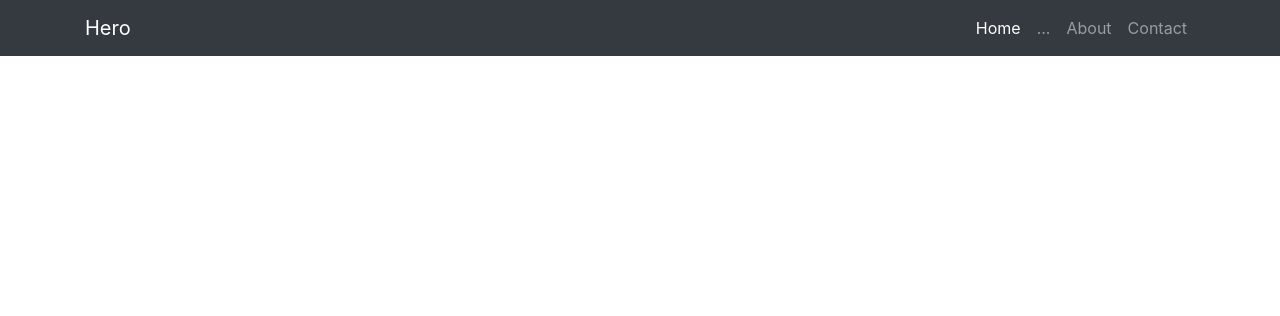
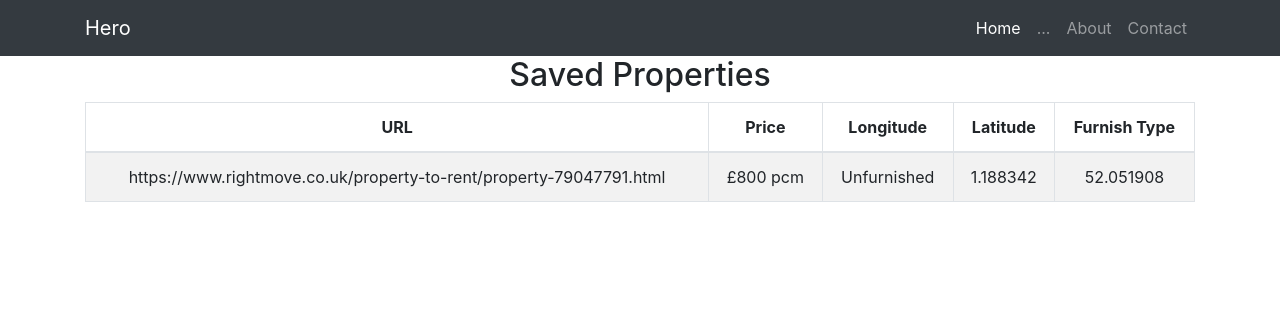
Before and after one commit to mabely/project_hero, a Flask app: page /properties in a window 1280 px wide. Shown: the top 316 px of the page. Run offline with Flask 2, Linux system fonts and the light colour scheme; data comes from the database, SQL or seed files in the repository; some libraries are stand-ins or nearby versions.

Commit message:
Adds db query results and to be displayed in table on webapp

```diff
--- a/db.py
+++ b/db.py
@@ -37,9 +37,9 @@ def add_property_to_db(scraped_data_dict, cursor, connection):
         print('Nothing to add to db')
 
 def query_db(cursor, connection):
-    c, conn = connect_db()
+    # c, conn = connect_db()
     cursor.execute('SELECT * FROM saved_properties;')
-    properties = c.fetchall()
+    properties = cursor.fetchall()
     return properties
 
 if __name__ == '__main__':
--- a/main.py
+++ b/main.py
@@ -10,6 +10,8 @@ def return_db():
     conn.close()
 
     return properties
+# Seems to return empty list only
+
 
 # for slack integration
 return_db()
--- a/templates/pages/properties.html
+++ b/templates/pages/properties.html
@@ -1,6 +1,8 @@
 {% extends "layouts/base.html" %}
 
 {% block content %}
+
+<h2>Saved Properties</h2>
 
 <!-- <div class="jumbotron">
     <form action="/" method="POST">
@@ -28,7 +30,7 @@
 </div> -->
 {% if properties %}
 <div class="row">
-<p>{{ properties }}</p>
+<!-- <p>{{ properties }}</p> -->
 </div>
 
 <table id="example" class="table table-striped table-bordered table-hover" style="width:100%">
```
